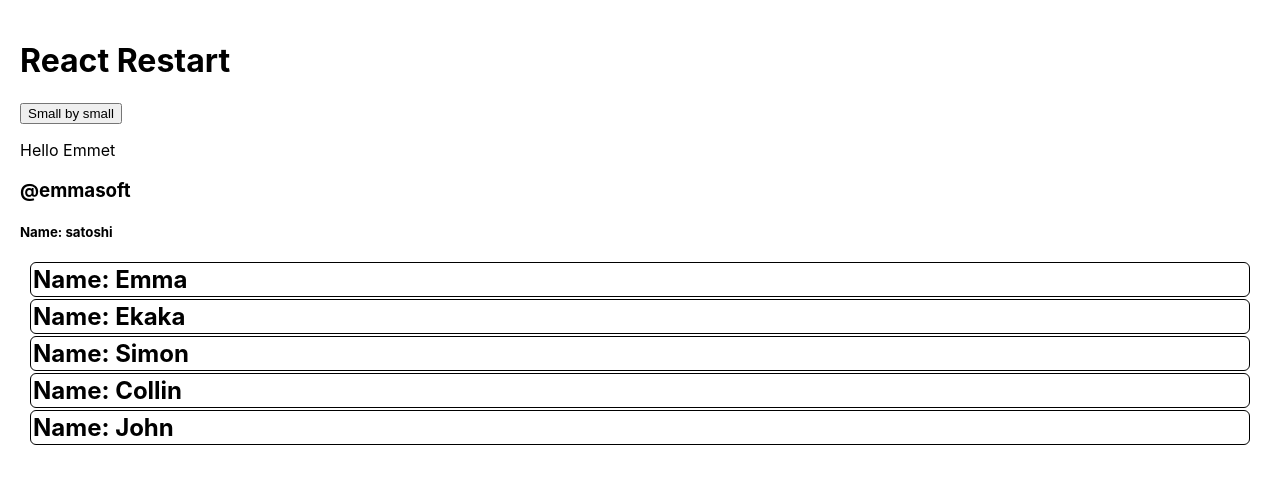
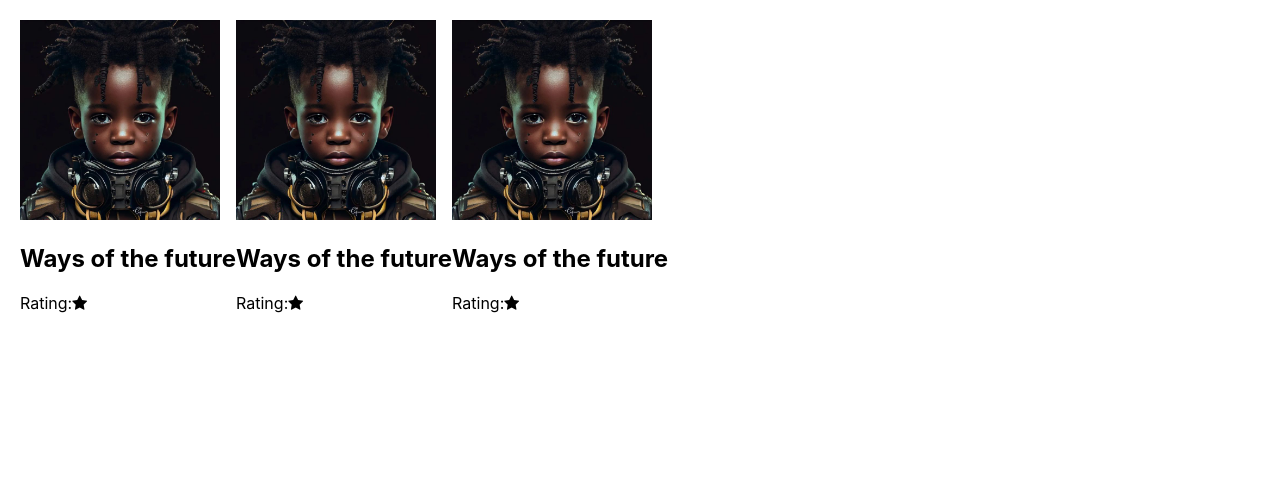
Before and after one commit to emmanuelekaka/refresh, a React (Create React App) app: page / in a window 1280 px wide. Shown: the top 484 px of the page. Built offline with nearby package versions, Linux system fonts and the light colour scheme.

Commit message:
Chore: dynamic list

```diff
--- a/public/index.html
+++ b/public/index.html
@@ -15,6 +15,7 @@
       user's mobile device or desktop. See https://developers.google.com/web/fundamentals/web-app-manifest/
     -->
     <link rel="manifest" href="%PUBLIC_URL%/manifest.json" />
+    <link rel="stylesheet" href="https://cdnjs.cloudflare.com/ajax/libs/font-awesome/4.7.0/css/font-awesome.min.css">
     <!--
       Notice the use of %PUBLIC_URL% in the tags above.
       It will be replaced with the URL of the `public` folder during the build.
--- /dev/null
+++ b/src/Books/Book.jsx
@@ -0,0 +1,14 @@
+import React from 'react'
+
+const Book = (Items) => {
+  const {img, name, rating} = Items.book;
+  return (
+    <div>
+        <img src={img} alt={name} style={{width:'200px'}}/>
+        <h2>{name}</h2>
+        <p>Rating:<span className={rating}></span></p>
+    </div>
+  )
+}
+
+export default Book
--- /dev/null
+++ b/src/Books/BookList.jsx
@@ -0,0 +1,27 @@
+import React from 'react'
+import Book from './Book'
+
+// const Items =[
+//   {
+//     img:'./Images/future.jpg',
+//     name:'Ways of the future',
+//     rating:'fa fa-star checked'
+
+//   }
+// ]
+
+
+
+const BookList = ({Items}) => {
+  return (
+    <div className="BookList">
+      {
+      Items.map((book) => (
+        <Book key = {book.id} book={book}/>
+      ))}
+
+    </div>
+  )
+}
+
+export default BookList
--- a/src/index.css
+++ b/src/index.css
@@ -19,3 +19,7 @@ code {
   border-radius: 6px;
 
 }
+.BookList{
+  display:flex;
+  flex-wrap: wrap;
+}
--- a/src/index.js
+++ b/src/index.js
@@ -1,11 +1,31 @@
 import React from 'react';
 import ReactDOM from 'react-dom/client';
 import './index.css';
-import App from './App';
+// import App from './App';
+import BookList from './Books/BookList';
+
+const Items =[{
+  id:1,
+  img:'./Images/future.jpg',
+  name:'Ways of the future',
+  rating:'fa fa-star checked'
+},{
+  id:2,
+  img:'./Images/future.jpg',
+  name:'Ways of the future',
+  rating:'fa fa-star checked'
+},
+  {
+  id:3,
+    img:'./Images/future.jpg',
+  name:'Ways of the future',
+  rating:'fa fa-star checked'
+}]
+
 
 const root = ReactDOM.createRoot(document.getElementById('root'));
 root.render(
   <React.StrictMode>
-    <App />
+    <BookList Items={Items}/>
   </React.StrictMode>
 );
```
Also changed, not shown: public/Images/future.jpg (added).
